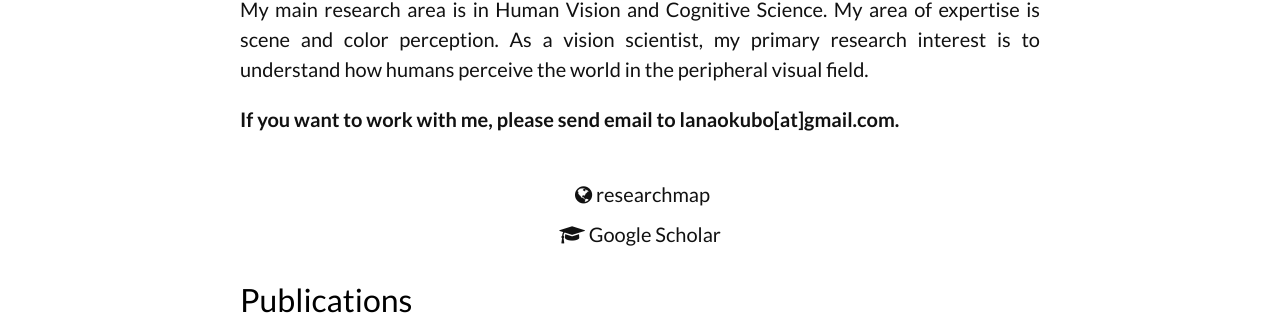
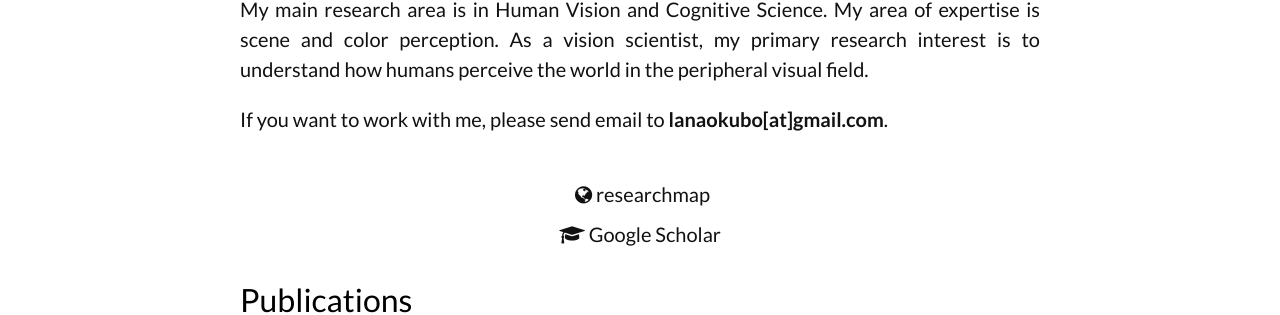
Before and after one commit to LNOKB/lnokb.github.io, a Jekyll site: the page built from index.html, in a window 1280 px wide. Shown: the part 645-960 px from the top of the page. Built offline with Jekyll 4.4.1, drawn with Linux system fonts in a browser that asks for light colours.

Commit message:
Update index.html

```diff
--- a/index.html
+++ b/index.html
@@ -27,9 +27,7 @@ layout: home-page
       </p>
 
       <p class="subtitle">
-        <b>
-          If you want to work with me, please send email to lanaokubo[at]gmail.com.
-        </b>
+          If you want to work with me, please send email to <b>lanaokubo[at]gmail.com</b>.
       </p>
 
     </section>
```
